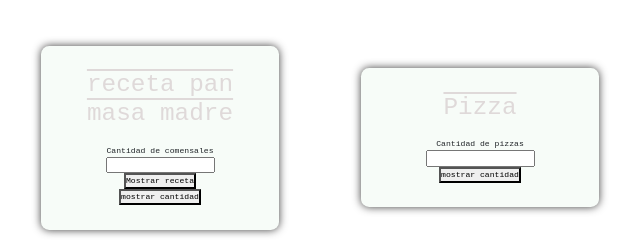
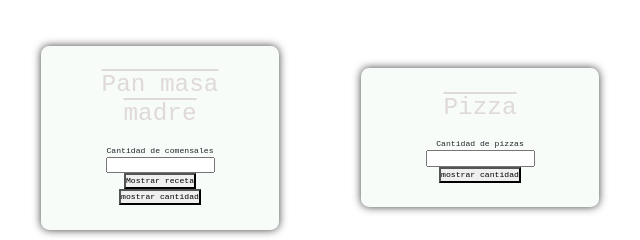
Before and after one commit to lucianoereu/proyectoRecetario, a plain HTML site: page index.html in a window 1280 px wide. Shown: the part 307-547 px from the top of the page, 0-640 px from the left. Drawn offline with nearby package versions, Linux system fonts and the light colour scheme.

Commit message:
Update index.html

```diff
--- a/index.html
+++ b/index.html
@@ -22,7 +22,7 @@
     <div class="contenedor">
 
         <div class="receta1">
-            <h2>receta pan masa madre</h2>
+            <h2>Pan masa madre</h2>
             <ul id="panMM">
                 <li>harina
 
@@ -39,7 +39,7 @@
             </ul>
             <label for="cantidad">Cantidad de comensales</label>
             <input type="number" name="cantidad" id="cantidad">
-             <button class="mostrarReceta" id="mostrarReceta">Mostrar receta</button>
+            <button class="mostrarReceta" id="mostrarReceta">Mostrar receta</button>
             <div id="receta"></div>
             <button id="btnPanMM">mostrar cantidad</button>
 
```
